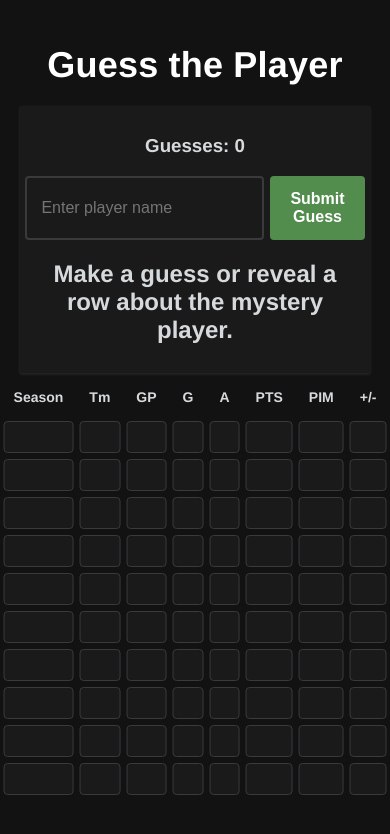
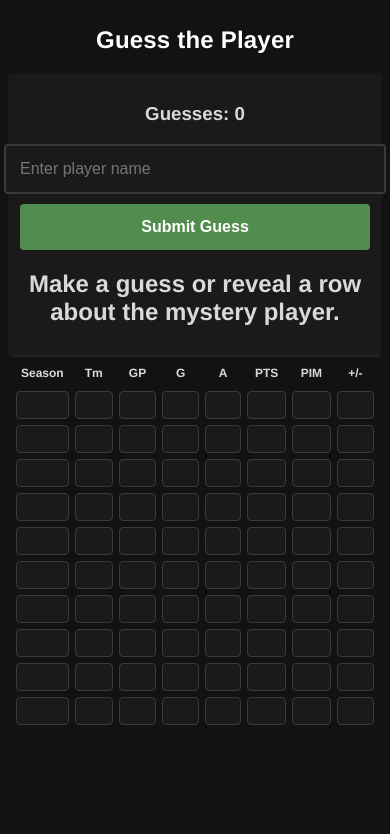
Before and after one commit to JackBleiweis/statl, a React (Create React App) app: page / in a window 390 px wide. Shown: the top 834 px of the page. Built offline with nearby package versions, Linux system fonts and the light colour scheme.

Commit message:
style changes

```diff
--- a/src/modal.scss
+++ b/src/modal.scss
@@ -35,7 +35,7 @@
     }
 
     button {
-      background-color: yellowgreen;
+      background-color: #4a90e2;
       color: #282c34;
       border: none;
       padding: 0.5rem 1rem;
@@ -47,7 +47,7 @@
       margin: 0 auto;
 
       &:hover {
-        background-color: green;
+        background-color: #4a90e2;
       }
     }
 
@@ -58,6 +58,7 @@
       width: 100%;
       max-width: 300px;
       aspect-ratio: var(--columns) / var(--rows);
+      gap: 3px;
     }
 
     .hint-row {
@@ -69,7 +70,7 @@
       background-color: #ccc;
 
       &.revealed {
-        background-color: yellowgreen;
+        background-color: #4a90e2;
       }
     }
 
--- a/src/styles.scss
+++ b/src/styles.scss
@@ -118,7 +118,11 @@ td {
   pointer-events: none;
 }
 
-td:not(.can-hover-row td, .can-hover-column td, .can-hover-team[data-team="true"]) {
+td:not(
+    .can-hover-row td,
+    .can-hover-column td,
+    .can-hover-team[data-team="true"]
+  ) {
   background-color: #1a1a1b;
   color: #d7dadc;
 }
@@ -183,3 +187,48 @@ td:not(.can-hover-row td, .can-hover-column td, .can-hover-team[data-team="true"
   border-color: #4a90e2;
   color: #ffffff;
 }
+
+/* Responsive styles for screens less than 700px */
+@media screen and (max-width: 699px) {
+  .container {
+    max-width: 100%;
+    padding: 10px;
+  }
+
+  h1 {
+    font-size: 24px;
+  }
+
+  .input-container {
+    flex-direction: column;
+    align-items: center;
+  }
+
+  input[type="text"] {
+    width: 100%;
+    margin-right: 0;
+    margin-bottom: 10px;
+  }
+
+  button {
+    width: 100%;
+  }
+
+  table {
+    position: static;
+    transform: none;
+    width: 100%;
+    overflow-x: auto;
+  }
+
+  td {
+    width: 40px;
+    height: 28px;
+    font-size: 12px;
+  }
+
+  th {
+    font-size: 12px;
+    padding: 5px;
+  }
+}
```
